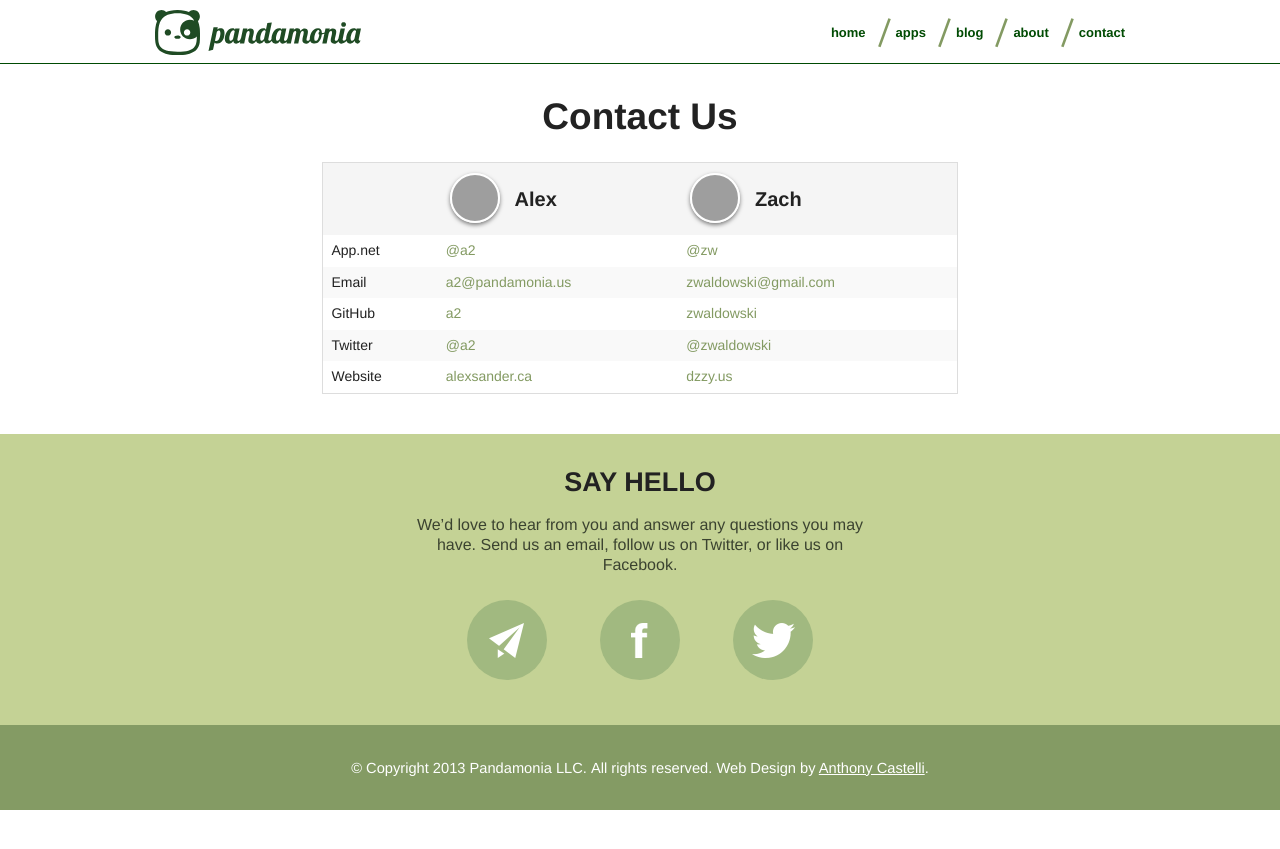
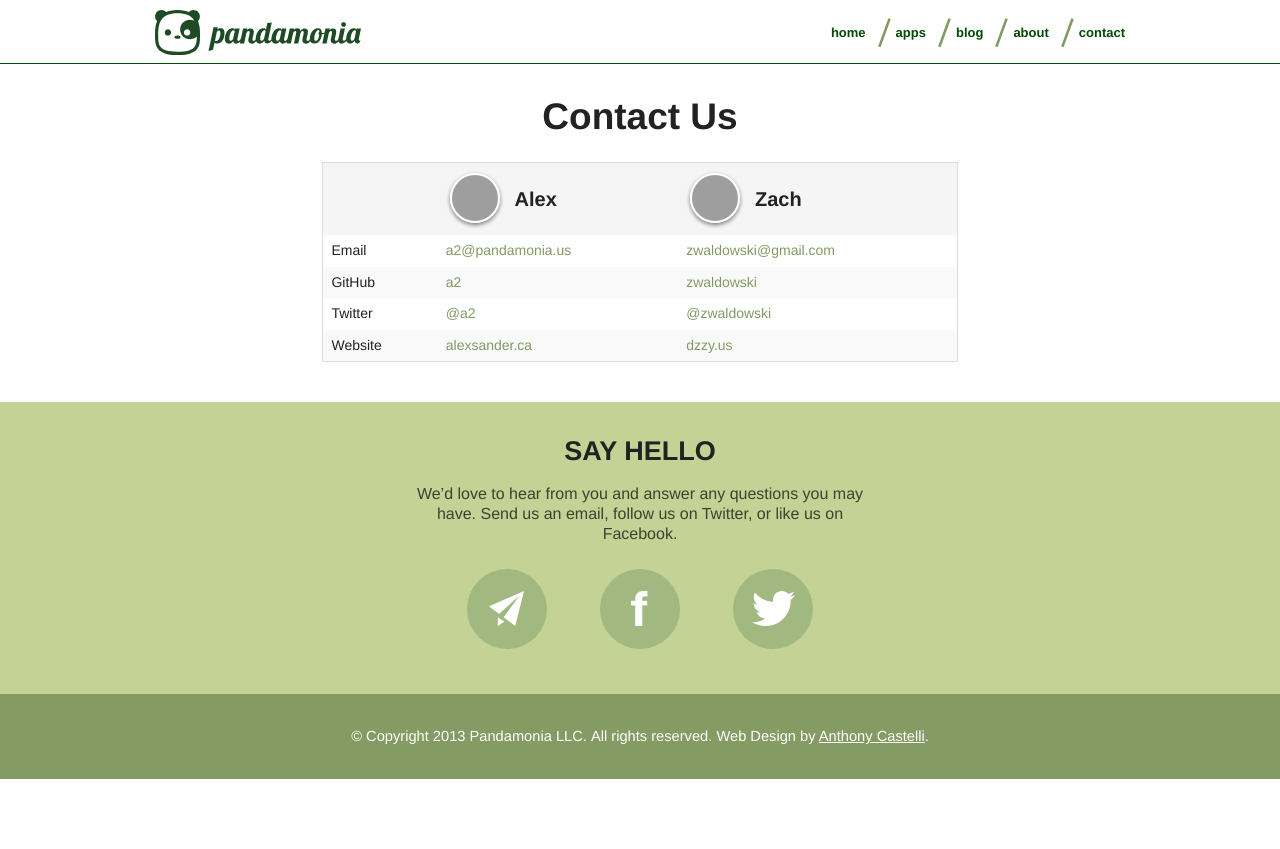
Before and after one commit to pandamonia/pandamonia.us, a Jekyll site: the page built from contact.html, in a window 1280 px wide. Shown: the top 849 px of the page. Built offline with Jekyll 4.4.1, drawn with Linux system fonts in a browser that asks for light colours; nearby versions of some CDN libraries; grey boxes are pictures that could not be loaded.

Commit message:
Remove App.net links from contact page
In all honesty, we probably wouldn't even know if you mentioned us there.

```diff
--- a/contact.html
+++ b/contact.html
@@ -33,11 +33,6 @@ css: contact.css
 				</thead>
 				<tbody>
 					<tr>
-						<td>App.net</td>
-						<td><a href="http://alpha.app.net/a2" target="_blank">@a2</a></td>
-						<td><a href="http://alpha.app.net/zw" target="_blank">@zw</a></td>
-					</tr>
-					<tr>
 						<td>Email</td>
 						<td><a href="&#x6d;&#x61;&#105;&#000108;&#000116;&#x6f;&#x3a;a&#x32;@p&#00097;nd&#97;mo&#000110;&#000105;&#00097;&#00046;us" target="_blank">&#97;&#00050;&#00064;p&#97;&#110;d&#x61;&#109;o&#110;i&#97;&#x2e;u&#115;</a></td>
 						<td><a href="&#x6d;&#x61;&#000105;l&#x74;o:&#000122;&#000119;&#x61;&#x6c;&#x64;&#x6f;w&#115;&#x6b;&#x69;@gm&#00097;&#x69;&#108;&#46;&#99;&#111;&#x6d;" target="_blank">&#x7a;&#119;&#97;&#x6c;&#100;&#000111;&#000119;&#x73;&#x6b;&#105;&#64;&#000103;m&#97;&#000105;&#108;.c&#111;&#109;</a></td>
```
